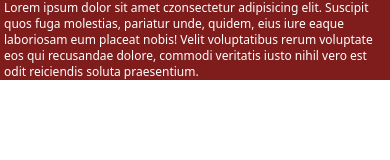
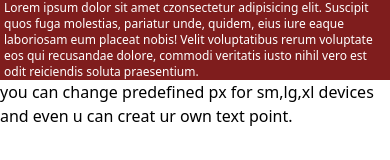
Before and after one commit to PRINCE-PRASAD/Tailwind_CSS, a website built with Vite: page Part7/index.html in a window 390 px wide. Built offline with nearby package versions, Linux system fonts and the light colour scheme.

Commit message:
Responsiveness

```diff
--- a/Part7/index.html
+++ b/Part7/index.html
@@ -15,3 +15,5 @@
 
 </body>
 </html>
+
+you can change predefined px for sm,lg,xl devices and even u can creat ur own text point.
```
